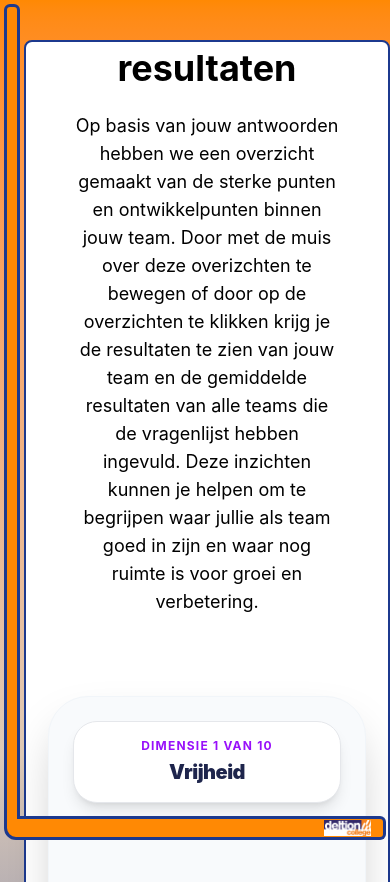
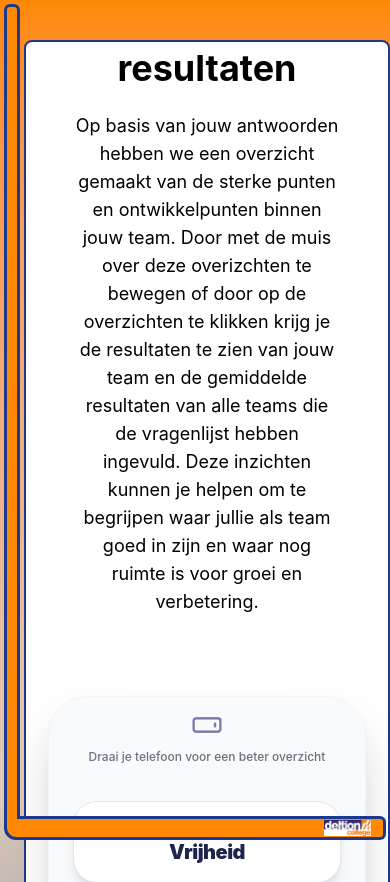
Before and after one commit to meijerjeremy02-hub/Innovatief-Klimaat, a React (Vite) app: page /resultaten in a window 390 px wide. Shown: the top 882 px of the page. Built offline with nearby package versions, Linux system fonts and the light colour scheme.

Commit message:
kleine animatie na aanvraag

```diff
--- a/src/Components/resultaten_cirkel.tsx
+++ b/src/Components/resultaten_cirkel.tsx
@@ -199,6 +199,37 @@ function Resultaten_Cirkel({ scores, hovered, setHovered, title }: CirkelProps)
   )
 }
 
+function DraaiTelefoonHint() {
+  return (
+    <div className="flex md:hidden flex-col items-center justify-center gap-2 py-3">
+      <style>{`
+        @keyframes draaiTelefoon {
+          0%   { transform: rotate(0deg); }
+          25%  { transform: rotate(-90deg); }
+          60%  { transform: rotate(-90deg); }
+          85%  { transform: rotate(0deg); }
+          100% { transform: rotate(0deg); }
+        }
+      `}</style>
+      <svg
+        xmlns="http://www.w3.org/2000/svg"
+        viewBox="0 0 24 24"
+        fill="none"
+        stroke="#7B77A8"
+        strokeWidth={1.8}
+        className="w-8 h-8"
+        style={{ animation: 'draaiTelefoon 2.5s ease-in-out infinite' }}
+      >
+        <rect x="7" y="2" width="10" height="20" rx="2" />
+        <line x1="11" y1="18" x2="13" y2="18" strokeLinecap="round" />
+      </svg>
+      <p className="text-xs text-gray-500 font-medium text-center">
+        Draai je telefoon voor een beter overzicht
+      </p>
+    </div>
+  )
+}
+
 export default function RESULTATEN() {
   const [hoveredPersonal, setHoveredPersonal] = useState<number | null>(null)
   const [hoveredSwitch, setHoveredSwitch] = useState<number | null>(null)
@@ -267,6 +298,8 @@ export default function RESULTATEN() {
 
       {/* Mobiele weergave */}
       <div className="flex md:hidden w-full max-w-md mx-auto flex-col justify-between bg-[#F8FAFC] font-sans text-[#1E254C] relative overflow-hidden select-none rounded-[40px] shadow-2xl border border-slate-100">
+        <DraaiTelefoonHint />
+
         <div className="text-center my-6 p-4 mx-6 bg-white border border-gray-200 rounded-3xl shadow-lg">
           <p className="text-purple-600 font-bold text-xs tracking-widest uppercase">Dimensie {dims[activeIndex].id} van {dims.length}</p>
           <h4 className="text-xl font-black mt-1 text-[#1E254C] tracking-tight">{dims[activeIndex].label.replace('\n', ' ')}</h4>
```
